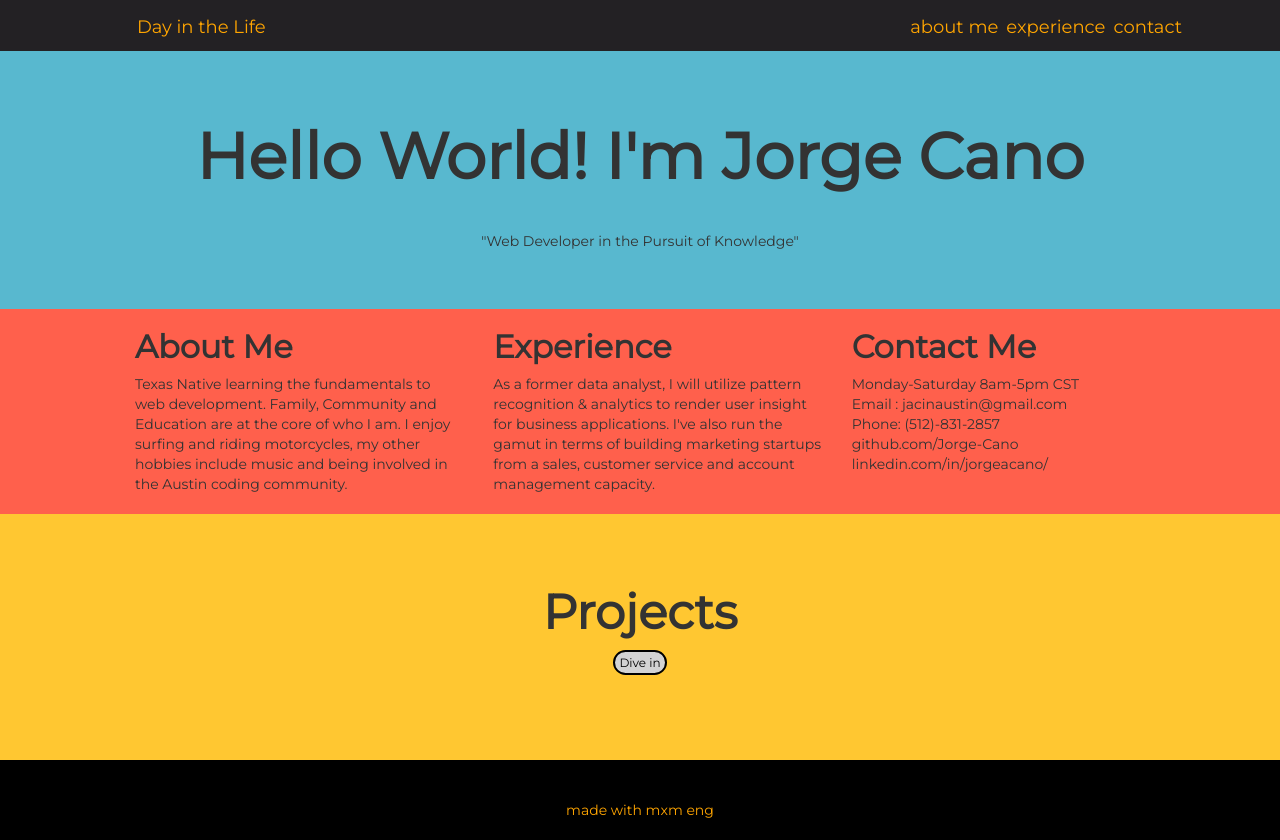
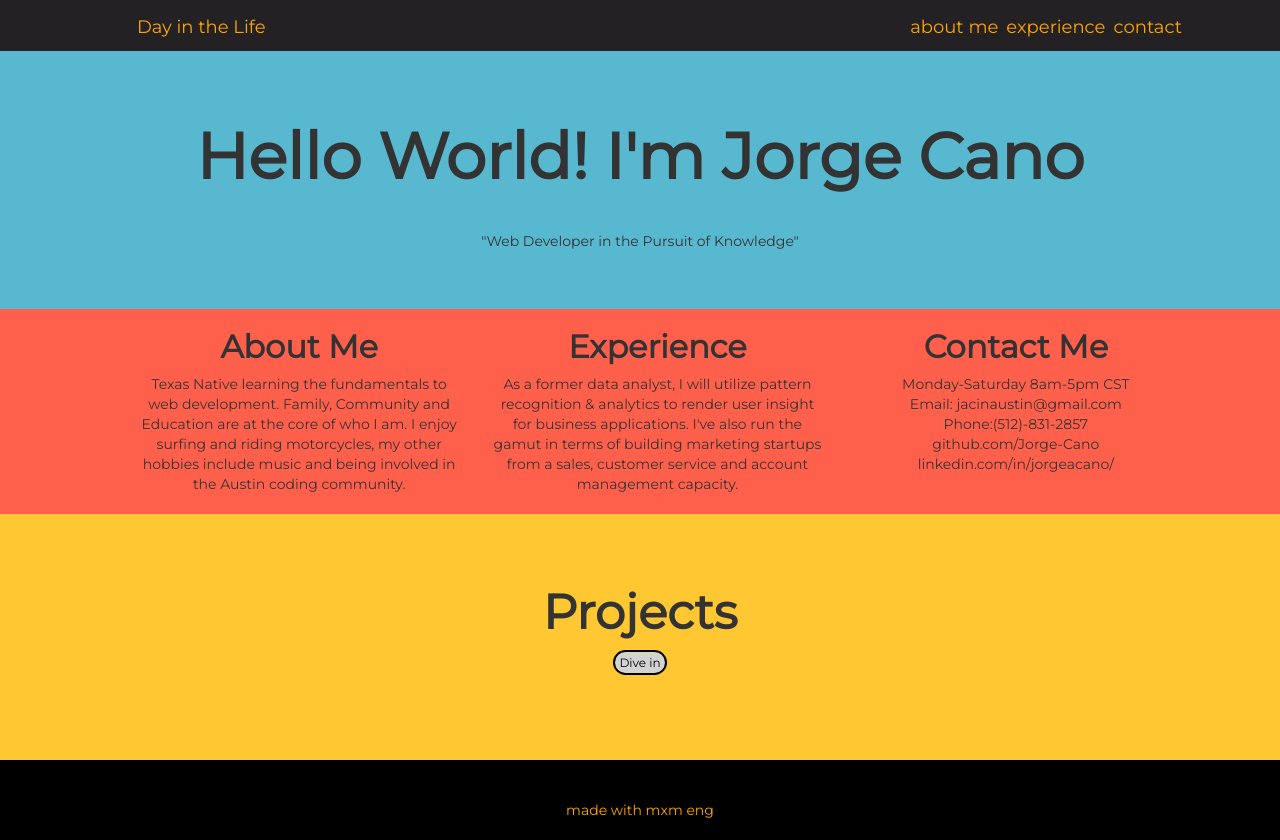
Before and after one commit to Jorge-Cano/AboutMePortfolio, a plain HTML site: page project_1/index.html in a window 1280 px wide. Drawn offline with nearby package versions, Linux system fonts and the light colour scheme.

Commit message:
fixes to css

```diff
--- a/project_1/css/main.css
+++ b/project_1/css/main.css
@@ -1,6 +1,7 @@
 html, body, footer{
   font-size: 18px;
   font-family: 'Montserrat', sans-serif;
+  overflow: auto;
 }
 
 /* Message Label Banner intro to Jorge */
@@ -37,13 +38,13 @@ header p{
   margin-left: 20px;
 }
 #experience p{
-  text-align: left;
+  text-align: center;
 }
 #aboutMe p{
-  text-align: left;
+  text-align: center;
 }
 #contactme p{
-  text-align: left;
+  text-align: center;
 }
 h1 {
   font-size:18px;
@@ -51,10 +52,15 @@ h1 {
 h2 {
   font-size: 32px;
   font-weight: bold;
+  text-align: center;
 }
+#contactme h2 {
+  text-align:center;
+}
+
 #name h2{
   font-size: 64px;
-  text-align: center;
+  text-align: left;
 }
 li {
   float: left;
@@ -114,11 +120,9 @@ button:hover{
   text-align: left;
   display: inline-block;
   padding: 25px 30px 0px 30px;
-  overflow: auto;
 }
 #myDIV li{
   padding: 0px 75px 0px 75px;
-  overflow: auto;
 }
 
 /* Use media query below, for anything above
@@ -132,4 +136,5 @@ footer p{
   text-align: center;
   padding: 40px 20px;
   margin: auto;
+  max-height:100%;
 }
--- a/project_1/index.html
+++ b/project_1/index.html
@@ -72,7 +72,7 @@
       <div id="contactme">
         <a name="linktocontact"></a>
         <h2>Contact Me</h2>
-        <p>Monday-Saturday 8am-5pm CST <br>Email : jacinaustin@gmail.com<br>Phone: (512)-831-2857<br> github.com/Jorge-Cano <br> linkedin.com/in/jorgeacano/</p>
+        <p>Monday-Saturday 8am-5pm CST <br />Email: jacinaustin@gmail.com<br />Phone:(512)-831-2857<br />github.com/Jorge-Cano<br />linkedin.com/in/jorgeacano/</p>
       </div>
     </div>
   </div>
```
